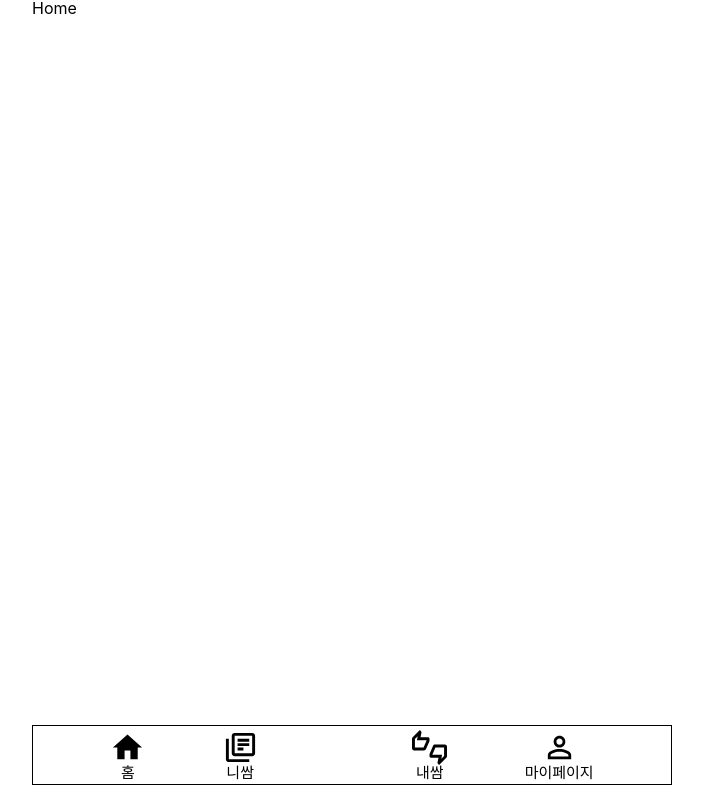
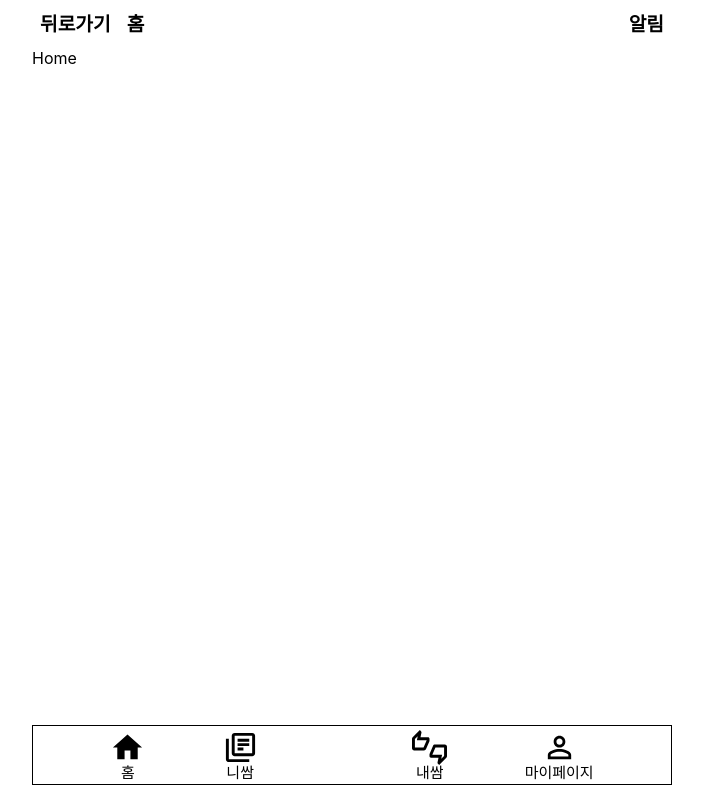
Before and after one commit to lorraine98/good-fight, a Next.js app: page / in a window 1280 px wide. Shown: the whole page, without its empty margins (288-991 px from the left). Built offline with nearby package versions, Linux system fonts and the light colour scheme.

Commit message:
feature: header 뒤로가기, 현재 페이지, 알림 컴포넌트 생성

```diff
--- a/src/components/Header.tsx
+++ b/src/components/Header.tsx
@@ -8,7 +8,7 @@ const Header = () => {
     const router = useRouter();
 
     const title: Title = {
-        "/home": "홈",
+        "/": "홈",
         "/your-fights": "니쌈",
         "/my-fights": "내쌈",
         "/my-page": "마이 페이지",
@@ -16,7 +16,38 @@ const Header = () => {
 
     const currentRoute = title[router.pathname];
 
-    return <div>{currentRoute}</div>;
+    return (
+        <>
+            <div className="header">
+                <div className="wrapper">
+                    <div className="backbutton">뒤로가기</div>
+                    <div className="route">{currentRoute}</div>
+                </div>
+                <div className="wrapper">
+                    <div className="notification">알림</div>
+                </div>
+            </div>
+            <style jsx>{`
+                .header {
+                    display: flex;
+                    align-items: center;
+                    width: 100%;
+                    height: 50px;
+                    font-size: 1.2rem;
+                    font-weight: bold;
+                    justify-content: space-between;
+                }
+
+                .header .wrapper {
+                    display: flex;
+                }
+
+                .header .wrapper div {
+                    margin: 0 0.5rem;
+                }
+            `}</style>
+        </>
+    );
 };
 
 export default Header;
```
